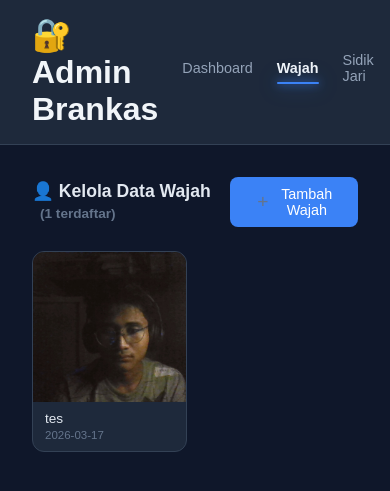
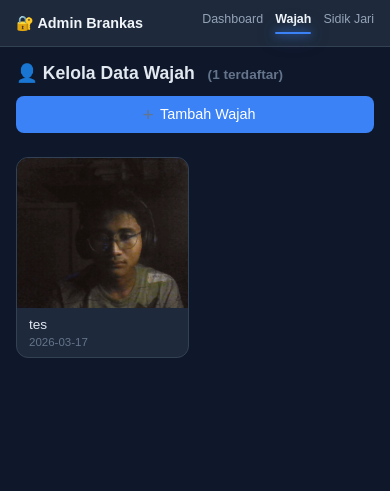
Before and after one commit to Azizprayog/berangkas-iot, a Flask app: page /wajah in a window 390 px wide. Shown: the top 491 px of the page. Run offline with Flask 3, Linux system fonts and the light colour scheme; data comes from the database, SQL or seed files in the repository; both versions use the stored data as it was after the commit.

Commit message:
add responsive css

```diff
--- a/static/css/wajah.css
+++ b/static/css/wajah.css
@@ -394,3 +394,66 @@ body {
   opacity: 1;
   transform: translateY(0);
 }
+
+/* ── RESPONSIVE ────────────────────────────────── */
+@media (max-width: 768px) {
+  .navbar {
+    padding: 0.75rem 1rem;
+  }
+  .navbar h1 {
+    font-size: 1rem;
+  }
+  .nav-links a {
+    margin-left: 1rem;
+    font-size: 0.82rem;
+  }
+
+  .container {
+    padding: 1rem;
+  }
+
+  .page-header {
+    flex-direction: column;
+    align-items: flex-start;
+    gap: 0.75rem;
+  }
+  .btn-add {
+    width: 100%;
+    justify-content: center;
+  }
+
+  .wajah-grid {
+    grid-template-columns: repeat(auto-fill, minmax(130px, 1fr));
+    gap: 0.75rem;
+  }
+
+  .modal {
+    margin: 1rem;
+    padding: 1.5rem;
+    max-width: 100%;
+  }
+
+  .sumber-btn-group {
+    gap: 0.5rem;
+  }
+}
+
+@media (max-width: 480px) {
+  .navbar h1 { font-size: 0.9rem; }
+  .nav-links a {
+    margin-left: 0.75rem;
+    font-size: 0.78rem;
+  }
+
+  .wajah-grid {
+    grid-template-columns: repeat(2, 1fr);
+  }
+
+  .modal-actions {
+    flex-direction: column;
+  }
+  .btn-cancel,
+  .btn-submit {
+    width: 100%;
+  }
+}
--- a/templates/index.html
+++ b/templates/index.html
@@ -2,6 +2,7 @@
 <html lang="id">
 <head>
   <meta charset="UTF-8">
+  <meta name="viewport" content="width=device-width, initial-scale=1.0">
   <title>Dashboard Brankas</title>
   <link rel="stylesheet" href="/static/css/index.css">
 </head>
--- a/templates/sidik_jari.html
+++ b/templates/sidik_jari.html
@@ -2,6 +2,7 @@
 <html lang="id">
   <head>
     <meta charset="UTF-8" />
+    <meta name="viewport" content="width=device-width, initial-scale=1.0">
     <title>Kelola Sidik Jari - Admin Brankas</title>
     <link rel="stylesheet" href="/static/css/sidik_jari.css" />
   </head>
--- a/templates/wajah.html
+++ b/templates/wajah.html
@@ -2,6 +2,7 @@
 <html lang="id">
   <head>
     <meta charset="UTF-8" />
+    <meta name="viewport" content="width=device-width, initial-scale=1.0">
     <title>Kelola Wajah - Admin Brankas</title>
     <link rel="stylesheet" href="/static/css/wajah.css" />
   </head>
```
Also changed, not shown: static/css/index.css (+69 -0 lines), static/css/sidik_jari.css (+59 -0 lines), brankas.db.
